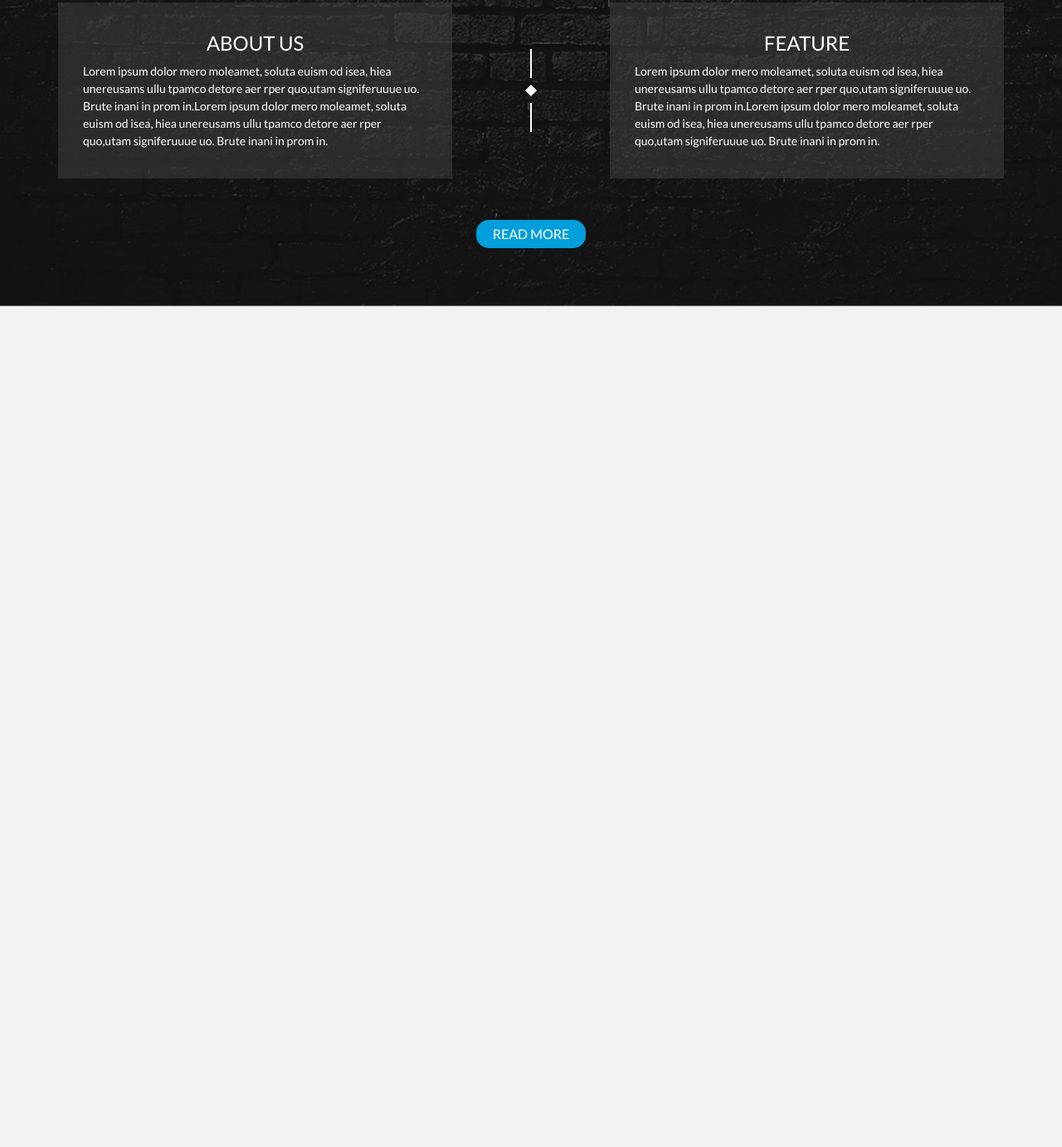
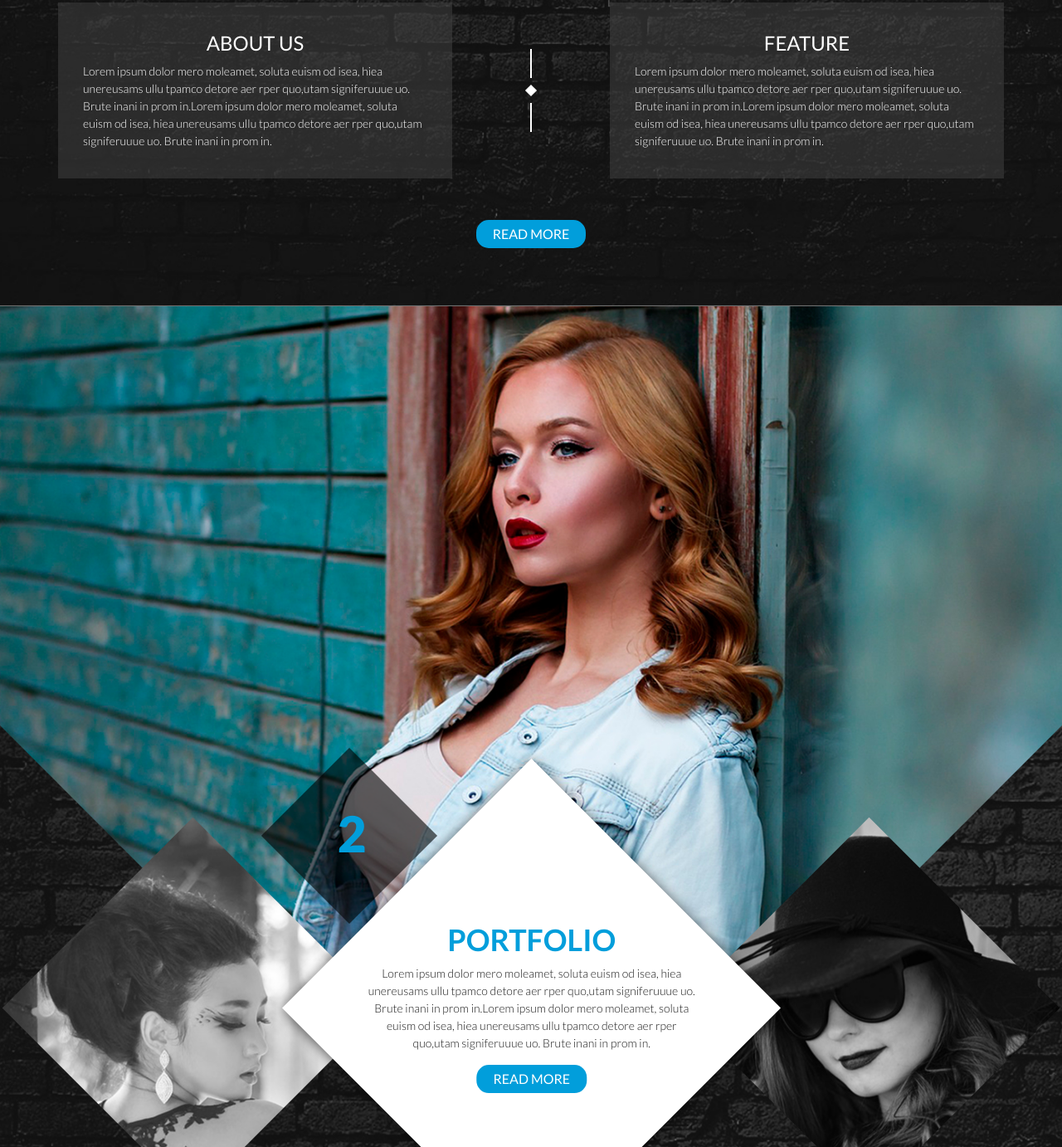
Before and after one commit to DenisArt-dev/CreativeTaglineHere, a plain HTML site: page index.html in a window 1280 px wide. Shown: the part 1418-2800 px from the top of the page at 83% size. Before the commit the page ends 1787 px from the top, so only its background shows below. Drawn offline with nearby package versions, Linux system fonts and the light colour scheme.

Commit message:
Portfolio

```diff
--- a/index.html
+++ b/index.html
@@ -209,6 +209,51 @@
 
     </section>
 
+    <section class="portfolio">
+
+        <div class="portfolio__bgr1">
+            <img src="img/bgr4.jpg" alt="">
+        </div>
+
+        <div class="portfolio__bgr5">
+            <h1 class="contentNum">2</h1>
+        </div>
+
+        <div class="portfolio__container container">
+
+            <div class="row portfolio__imgBox">
+                <div class="portfolio__bgr2 col-4">
+                    <img src="img/bgr5.jpg" alt="">
+                </div>
+                <div class="portfolio__bgr4 col-4">
+
+                    <div class="portfolio__content">
+                        <h1>PORTFOLIO</h1>
+                        <p>Lorem ipsum dolor  mero moleamet, soluta euism od isea, hiea unereusams ullu tpamco detore  aer rper quo,utam signiferuuue uo. Brute inani in prom in.Lorem ipsum dolor  mero moleamet, soluta euism od isea, hiea unereusams ullu tpamco detore  aer rper quo,utam signiferuuue uo. Brute inani in prom in.</p>
+                        <button>READ MORE</button>
+                    </div>
+
+                </div>
+                <div class="portfolio__bgr3 col-4">
+                    <img src="img/bgr6.jpg" alt="">
+                </div>
+            </div>
+
+        </div>
+
+        <div class="container">
+
+            <div class="portfolio__text row">
+                <div class="col-12">
+                    <h3>LOREM IPSUM DOLOR</h3>
+                    <p>Lorem ipsum dolor sit amet, consectetur adipiscing elit, sed do e.iusmod tempor incididunt ut labore et dolore magna aliqua. Ut enim ad minim veniam, quis nostrud.Lorem ipsum dolor sit amet, consectetur adipiscing elit, sed do e.iusmod tempor incididunt ut labore et dolore magna aliqua. Ut enim ad minim veniam, quis nostrud.Lorem ipsum dolor sit amet, consectetur adipiscing elit, sed do e.iusmod tempor incididunt ut labore et dolore magna aliqua. Ut enim ad minim veniam, quis nostrud.</p>
+                </div>
+            </div>
+
+        </div>
+
+    </section>
+
     <script src="https://cdn.jsdelivr.net/npm/bootstrap@5.0.1/dist/js/bootstrap.bundle.min.js"
         integrity="sha384-gtEjrD/SeCtmISkJkNUaaKMoLD0//ElJ19smozuHV6z3Iehds+3Ulb9Bn9Plx0x4"
         crossorigin="anonymous"></script>
--- a/style/style.css
+++ b/style/style.css
@@ -18,7 +18,8 @@
     --color3: #fff;
     --color4: #f2f2f2;
     --color5: rgba(69, 69, 69, 0.5);
-    --shadow: 2px 2px 10px rgb(7, 7, 7);
+    --color6: rgba(0, 0, 0, 0.6);
+    --shadow: 1px 1px 15px rgba(0, 0, 0, 0.6);
     --transition: all 0.3s;
     --titleMargin: 50px;
 }
@@ -45,6 +46,7 @@ h3 {
 p {
     color: var(--color3);
     font-size: 14px;
+    font-weight: 300;
 }
 
 button {
@@ -60,6 +62,7 @@ button {
     text-align: center;
     font-weight: 900;
     font-size: 60px;
+    color: var(--color1);
 }
 
 
@@ -129,8 +132,6 @@ button {
 
 .firstScreen {
     position: relative;
-    /* background-color: var(--color4); */
-    /* background-image: url(../img/bgr2.jpg); */
 }
 
 .firstScreen__bgr1 {
@@ -152,7 +153,6 @@ button {
     z-index: 1;
     transform: rotate(45deg);
     right: 140px;
-    /* right: 20%; */
     top: 110px;
 }
 
@@ -217,6 +217,10 @@ button {
     transform: rotate(-45deg);
     padding: 30px;
     text-align: center;
+}
+
+.content1 .contentNum {
+    color: var(--color3);
 }
 
 .content1 button {
@@ -296,3 +300,112 @@ button {
     text-align: center;
     margin: 50px auto 70px;
 }
+
+
+.portfolio {
+    background-image: url(../img/bgr2.jpg);
+    background-repeat: no-repeat;
+    background-size: cover;
+    overflow: hidden;
+}
+
+.portfolio__container {
+    position: absolute;
+    top: 2420px;
+    left: 50%;
+    transform: translate(-50%);
+}
+
+.portfolio__bgr1 {
+    overflow: hidden;
+    position: relative;
+    top: -400px;
+    transform: rotate(45deg);
+    text-align: center;
+}
+
+.portfolio__bgr1 img {
+    max-width: 100%;
+    transform: rotate(-45deg);
+    position: relative;
+    top: 250px;
+    left: 250px;
+}
+
+.portfolio__bgr2, .portfolio__bgr3 {
+    overflow: hidden;
+    transform: rotate(45deg);
+    height: 325px;
+    width: 325px;
+}
+
+.portfolio__bgr2 img, .portfolio__bgr3 img {
+    transform: rotate(-45deg);
+    position: relative;
+    top: -70px;
+    left: -80px;
+
+}
+
+.portfolio__bgr4 {
+    z-index: 1;
+    background-color: var(--color3);
+    height: 425px;
+    width: 425px;
+    overflow: hidden;
+    transform: rotate(45deg);
+    box-shadow: var(--shadow);
+
+    display: flex;
+    align-items: center;
+    justify-content: center;
+}
+
+.portfolio__content {
+    transform: rotate(-45deg);
+    text-align: center;
+}
+
+.portfolio__content h1  {
+    color: var(--color1);
+    font-weight: 600;
+}
+
+.portfolio__content p  {
+    color: var(--color2);
+}
+
+.portfolio__text {
+    margin: -50px auto 100px;
+}
+
+.portfolio__text p {
+    max-width: 790px;
+    text-align: center;
+    margin: auto;
+    justify-content: space-between;
+}
+
+.portfolio__imgBox {
+    justify-content: space-between;
+    align-items: center;
+}
+
+.portfolio__bgr5 {
+    position: absolute;
+    height: 150px;
+    width: 150px;
+    background-color: var(--color6);
+    transform: rotate(45deg);
+    left: 27%;
+    top: 2350px;
+    z-index: 2;
+
+    display: flex;
+    align-items: center;
+    justify-content: center;
+}
+
+.portfolio__bgr5 .contentNum {
+    transform: rotate(-45deg);
+}
```
Also changed, not shown: img/bgr4.2.jpg (added), img/bgr4.jpg (added), img/bgr5.jpg (added), img/bgr6.jpg (added).
